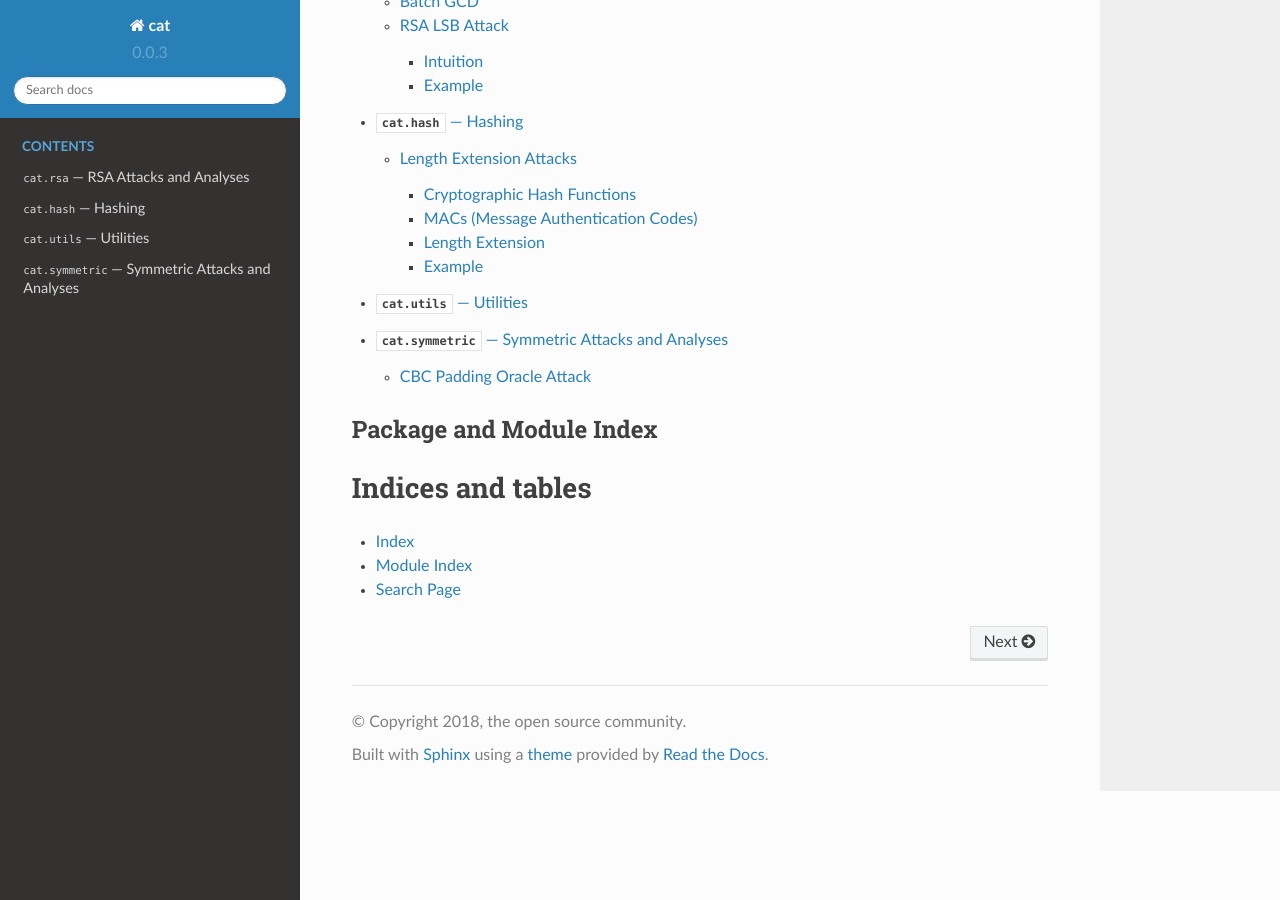
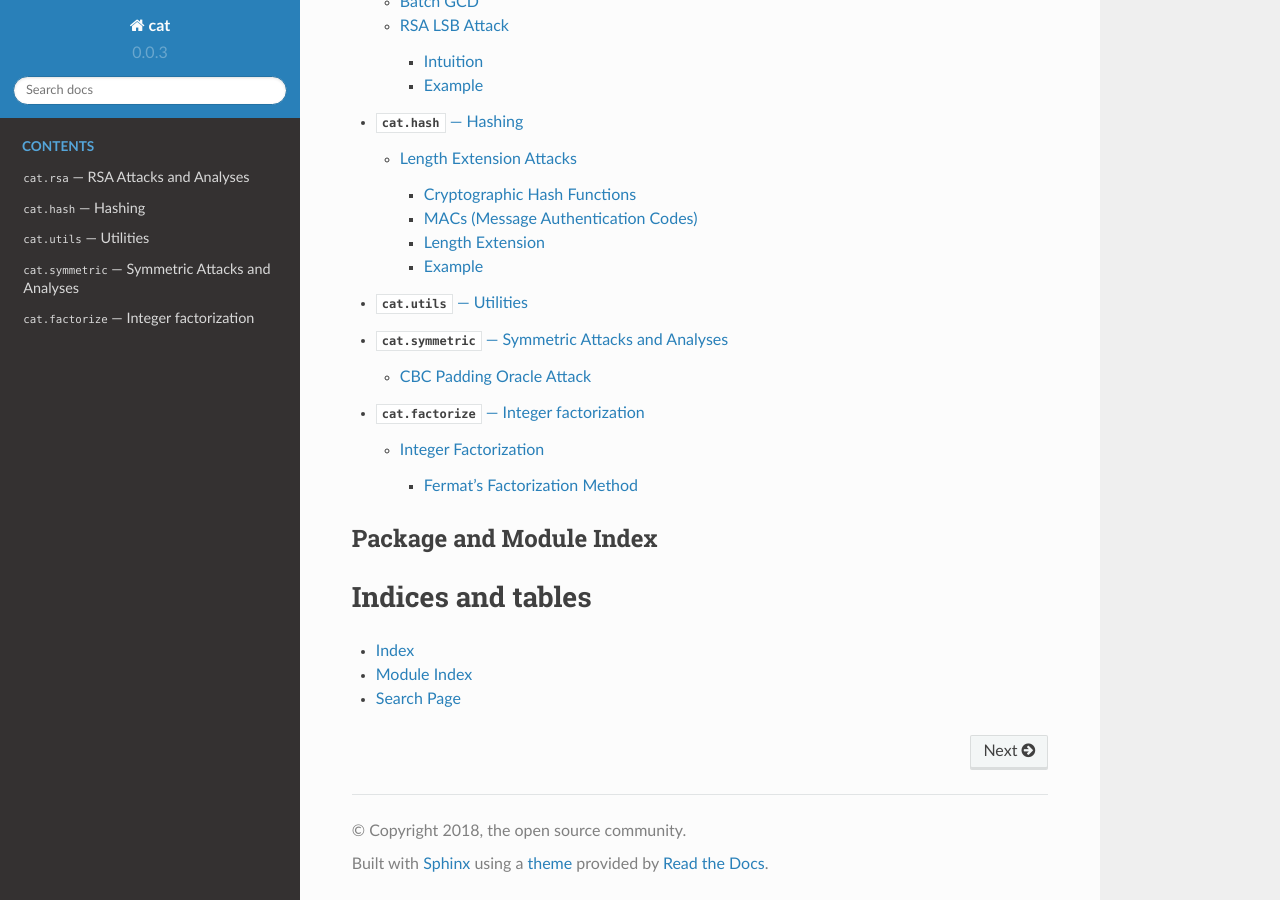
Before and after one commit to establishingsecurity/CAT, a Sphinx documentation site: the page built from doc/src/index.rst, in a window 1280 px wide and 900 px high, scrolled down 936 px. Built offline with Sphinx 7.4.7 and the Read the Docs theme 2.0.0, drawn with Linux system fonts in a browser that asks for light colours; pages that are not in the unit, such as notebooks, are missing from menus.

Commit message:
Add documentation page about Fermat's factorization

```diff
--- /dev/null
+++ b/doc/src/factorize.rst
@@ -0,0 +1,11 @@
+.. testsetup:: *
+   from cat import *
+
+
+:mod:`cat.factorize` --- Integer factorization
+----------------------------------------------
+
+.. toctree::
+   :glob:
+
+   factorize/*
--- a/doc/src/index.rst
+++ b/doc/src/index.rst
@@ -38,6 +38,7 @@ Soon you should be able to :code:`pip install <InsertPyPi Name>`.
    hash.rst
    utils.rst
    symmetric.rst
+   factorize.rst
 
 
 Package and Module Index
```
Also changed, not shown: doc/src/factorize/fermat.rst (added, +43 -0 lines).
